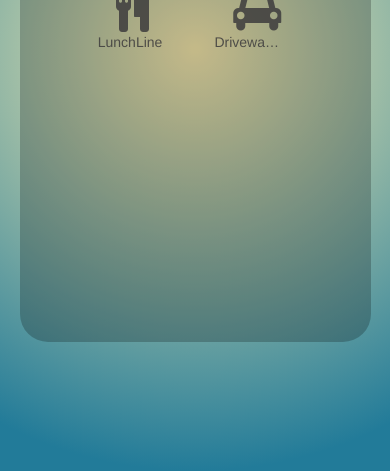
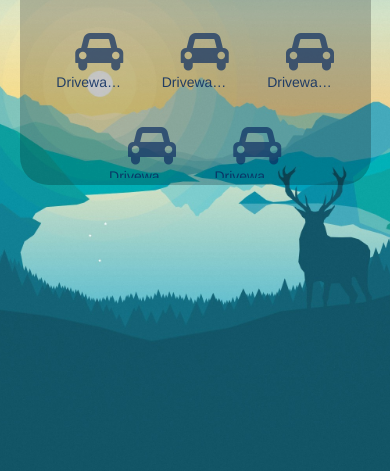
Before and after one commit to andrewomacdonald/andrewomacdonald.github.io, a plain HTML site: page index.html in a window 390 px wide. Shown: the part 373-844 px from the top of the page. Drawn offline with nearby package versions, Linux system fonts and the light colour scheme.

Commit message:
adjusted bottom padding and changed background

```diff
--- a/index.html
+++ b/index.html
@@ -35,7 +35,43 @@
               <i class="fa fa-car fa-3x"></i>
                 <p>Driveway Share</p>
             </a>
-          </div>
+        </div>
+        <div class=projectThumbnail>
+            <a href="http://drivewayshareapp.herokuapp.com" target="_blank">
+              <i class="fa fa-car fa-3x"></i>
+                <p>Driveway Share</p>
+            </a>
+        </div>
+        <div class=projectThumbnail>
+            <a href="http://drivewayshareapp.herokuapp.com" target="_blank">
+              <i class="fa fa-car fa-3x"></i>
+                <p>Driveway Share</p>
+            </a>
+        </div>
+        <div class=projectThumbnail>
+            <a href="http://drivewayshareapp.herokuapp.com" target="_blank">
+              <i class="fa fa-car fa-3x"></i>
+                <p>Driveway Share</p>
+            </a>
+        </div>
+        <div class=projectThumbnail>
+            <a href="http://drivewayshareapp.herokuapp.com" target="_blank">
+              <i class="fa fa-car fa-3x"></i>
+                <p>Driveway Share</p>
+            </a>
+        </div>
+        <div class=projectThumbnail>
+            <a href="http://drivewayshareapp.herokuapp.com" target="_blank">
+              <i class="fa fa-car fa-3x"></i>
+                <p>Driveway Share</p>
+            </a>
+        </div>
+        <div class=projectThumbnail>
+            <a href="http://drivewayshareapp.herokuapp.com" target="_blank">
+              <i class="fa fa-car fa-3x"></i>
+                <p>Driveway Share</p>
+            </a>
+        </div>
       </div>
     </div>
 
--- a/styles.css
+++ b/styles.css
@@ -1,15 +1,15 @@
 html, body{
     height: 100%;
     font-size: 16px;
-    /*background-image: url(assets/naturebackground.jpg);
+    background-image: url(assets/naturebackground.jpg);
     background-size: cover;
-    background-position: center top;*/
-    background-image:
+    background-position: center top;
+    /*background-image:
     radial-gradient(
       circle farthest-side,
       #FDEFB0,
       #227B99
-    );
+    );*/
 }
 
 .info{
@@ -22,6 +22,7 @@ html, body{
     -webkit-animation: info-fadein 8s forwards;
     -ms-animation: info-fadein 8s forwards;
     animation: info-fadein 8s forwards;
+    padding-bottom: 10em;
 }
 
 
@@ -58,7 +59,7 @@ html, body{
 .projectContainer {
   background-color: rgba(0, 0, 0, 0.15);
   width: 30%;
-  height: 50%;
+  height: 25%;
   border-radius: 2em !important;
   margin: 1em;
   display: flex;
@@ -111,6 +112,7 @@ html, body{
         -webkit-animation: info-fadein 8s forwards;
         -ms-animation: info-fadein 8s forwards;
         animation: info-fadein 8s forwards;
+        padding-bottom:15em;
     }
     .name {
         font-size: 2.5em;
@@ -131,22 +133,23 @@ html, body{
       vertical-align: top;
     }
     .projectThumbnail {
-      width: 4em;
-      height: 4em;
+      width: 3em;
+      height: 3em;
       display: inline-block;
       margin-right: 3em;
       text-align: center;
     }
     .projectThumbnail i {
       padding-left: 0.45em;
-      color: #3d3c3c;
+      color: #0b2b5e;
+      opacity: 0.8;
     }
     .projectThumbnail p {
       text-overflow: ellipsis;
       width: 5em;
       overflow: hidden;
       white-space: nowrap;
-      color: #3d3c3c;
+      color: #0b2b5e;
     }
 }
 
```
